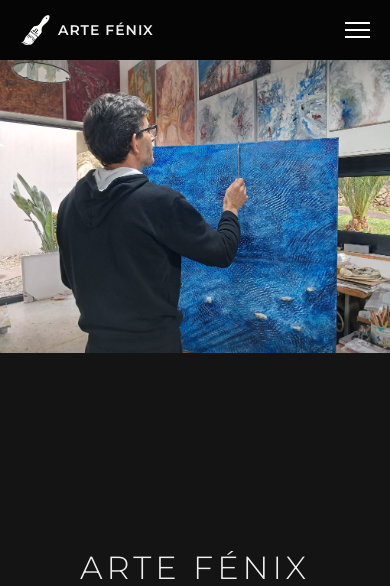
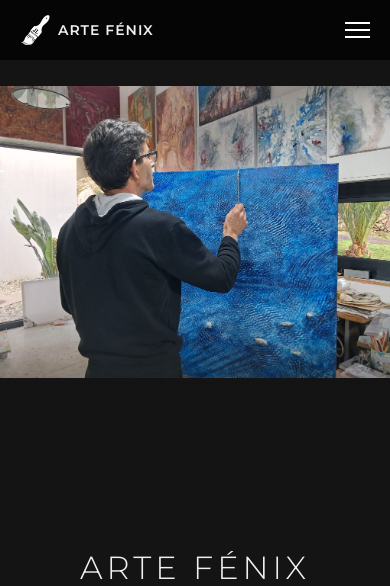
Before and after one commit to filoctete/django-portfolio, a Django app: page / in a window 390 px wide. Shown: the top 586 px of the page. Run offline with Django 5.2, Linux system fonts and the light colour scheme; data that the repository does not hold is empty.

Commit message:
last features suggested by client v2

```diff
--- a/gallery/static/css/style.css
+++ b/gallery/static/css/style.css
@@ -403,16 +403,19 @@
     }
 
     .hero-image-wrapper {
-        position: relative !important; /* Em mobile, tiramos o 'fixed' para garantir que aparece */
-        height: 100%;
         width: 100%;
+        height: 55vh; /* Tem de ser exatamente igual à altura da .hero-section */
+        position: fixed;
+        top: 0;
+        left: 0;
+        z-index: -1;
+        background-color: var(--bg-color); /* Fundo igual ao site para disfarçar as barras laterais que vão surgir nos monitores ultra-largos */
     }
 
     .hero-image {
         width: 100%;
-        height: auto; /* Deixa a altura ser definida pela imagem */
-        max-height: 80vh;
-        object-fit: contain; /* Garante que a imagem aparece toda sem cortes */
+        height: 100%; /* Força a imagem a respeitar a altura do wrapper */
+        object-fit: contain; /* Como está a 100% de largura e altura, o contain vai encaixar a imagem perfeitamente sem cortar */
         object-position: center center;
     }
 
--- a/gallery/templatetags/gallery_extras.py
+++ b/gallery/templatetags/gallery_extras.py
@@ -12,6 +12,6 @@
         original_bracket = match.group(0) # Ex: (NR 581)
         # Transforma em lowercase e coloca dentro de um span pequeno
         content = original_bracket.lower()
-        styled_bracket = f'<span style="font-size: 0.6em; opacity: 0.8; margin-left: 5px;">{content}</span>'
+        styled_bracket = f'<span style="font-size: 0.6em; opacity: 0.8; margin-left: 5px; text-transform: lowercase;">{content}</span>'
         return mark_safe(value.replace(original_bracket, styled_bracket))
     return value
```
Also changed, not shown: 09.jpeg.
